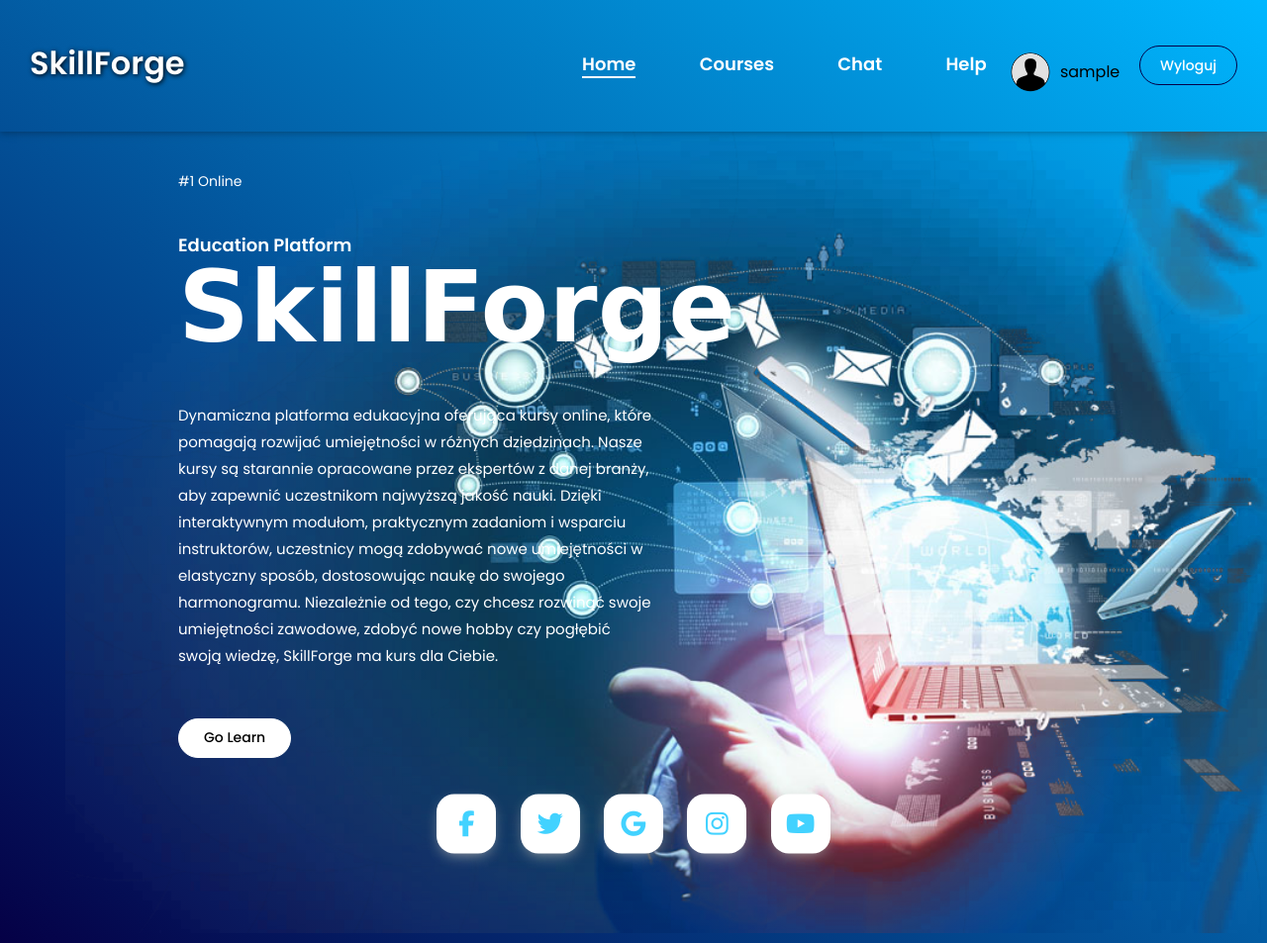
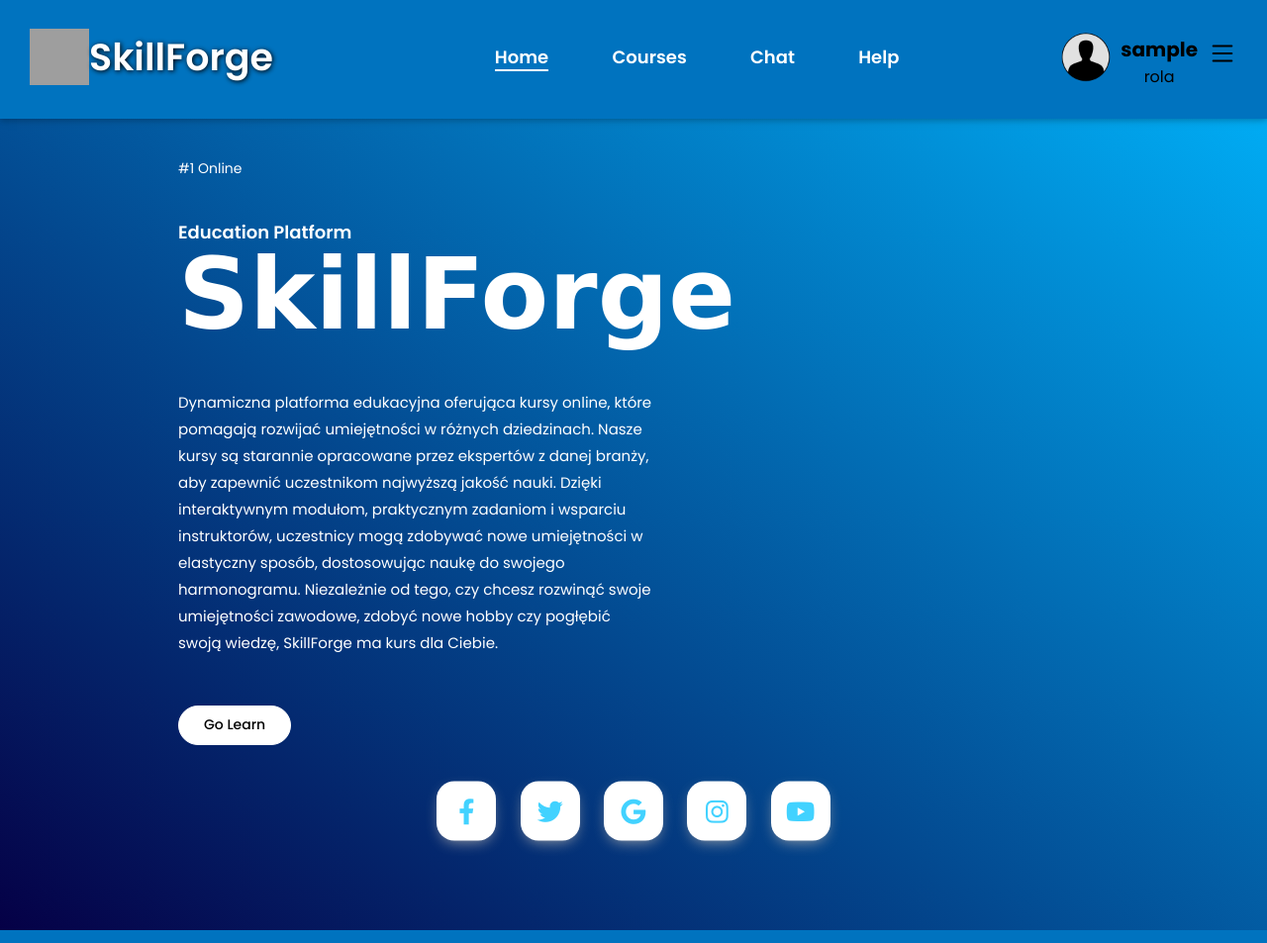
Before and after one commit to KamYloo/szkieletowe-projekt, a Django app: page / in a window 1280 px wide. Shown: the whole page at 99% size. Run offline with Django 4.2, Linux system fonts and the light colour scheme; the visitor is signed in with stand-in values (Sample User, id 1); grey boxes are pictures that could not be loaded.

Commit message:
poprawa navbara

```diff
--- a/mysite/cez/templates/base/base.html
+++ b/mysite/cez/templates/base/base.html
@@ -12,13 +12,9 @@
       href="https://fonts.googleapis.com/css2?family=Poppins:ital,wght@0,100;0,200;0,300;0,400;0,500;0,600;0,700;0,800;0,900;1,100;1,200;1,300;1,400;1,500;1,600;1,700;1,800;1,900&display=swap"
       rel="stylesheet"
     />
-
-      <link
+    <link
       rel="stylesheet"
-      href="https://cdnjs.cloudflare.com/ajax/libs/font-awesome/6.5.1/css/all.min.css"
-      integrity="sha512-DTOQO9RWCH3ppGqcWaEA1BIZOC6xxalwEsw9c2QQeAIftl+Vegovlnee1c9QX4TctnWMn13TZye+giMm8e2LwA=="
-      crossorigin="anonymous"
-      referrerpolicy="no-referrer"
+      href="https://cdnjs.cloudflare.com/ajax/libs/font-awesome/6.4.0/css/all.min.css"
     />
 
      <title>{% block title %}Template{% endblock %}</title>
--- a/mysite/cez/templates/base/navbar.html
+++ b/mysite/cez/templates/base/navbar.html
@@ -2,30 +2,40 @@
 
     <header>
             <div class="logo">
+                <img src="{% static 'images/logo.png' %}" alt="">
                 <h2><a href="{% url 'index' %}">SkillForge</a></h2>
             </div>
-
             <nav>
                 <ul>
                     <li class="active"><a href="{% url 'index' %}">Home</a></li>
                     <li><a href="{% url 'courses' %}">Courses</a></li>
                     <li><a href="#">Chat</a></li>
                     <li><a href="#">Help</a></li>
-              {% if request.user.is_authenticated %}
-              <li class="btn">
-                  <div class="user_header">
-                      <img src="{% static 'images/guest-user.webp' %}" />
-                      <p>{{user.username}}</p>
-                  </div>
-                <a href="{% url 'logout' %}">Wyloguj</a></li>
-              {% else %}
-            <li class="btn">
-                <div class="user_header">
-                      <img src="{% static 'images/guest-user.webp' %}" />
-                      <p>nick</p>
-                  </div>
-                <a href="{% url 'login' %}">Login</a></li>
-               {% endif %}
+
                 </ul>
             </nav>
+             {% if request.user.is_authenticated %}
+            <div class="user_data">
+              <img src="{% static 'images/guest-user.webp' %}" alt="">
+              <div class="user_data_name">
+                <h2>{{user.username}}</h2>
+                <p>rola</p>
+              </div>
+              <div class="menu">
+                <svg  id="select_menu" xmlns="http://www.w3.org/2000/svg" width="16" height="16" fill="currentColor" class="bi bi-list" viewBox="0 0 16 16">
+                  <path fill-rule="evenodd" d="M2.5 12a.5.5 0 0 1 .5-.5h10a.5.5 0 0 1 0 1H3a.5.5 0 0 1-.5-.5m0-4a.5.5 0 0 1 .5-.5h10a.5.5 0 0 1 0 1H3a.5.5 0 0 1-.5-.5m0-4a.5.5 0 0 1 .5-.5h10a.5.5 0 0 1 0 1H3a.5.5 0 0 1-.5-.5"/>
+                </svg>
+                <ul class="menu_list">
+                  <li class="option_menu" style="--i:2;">
+                      <a href="{% url 'profile' %}" class="option-text">Profil</a>
+                  </li>
+                  <li class="option_menu" style="--i:1;">
+                      <a href="{% url 'logout' %}" class="option-text">Logout</a>
+                  </li>
+              </ul>
+              </div>
+              </div>
+         {% else %}
+        <li class="btn"><a href="{% url 'login' %}">Login</a></li>
+           {% endif %}
         </header>
--- a/mysite/cez/templates/cez/index.html
+++ b/mysite/cez/templates/cez/index.html
@@ -39,7 +39,7 @@
           </a>
         </div>
         <div class="image">
-          <img src="{% static 'images/start_background.png' %}" />
+          <img src="" />
         </div>
       </div>
 {% endblock %}
--- a/mysite/static/js/script.js
+++ b/mysite/static/js/script.js
@@ -1,9 +1,15 @@
+const menu_button = document.getElementById("select_menu")
 const selectBtn1 = document.getElementById('select-btn1');
 const selectBtn2 = document.getElementById('select-btn2');
 const text1 = document.getElementById('text text1');
 const text2 = document.getElementById('text text2');
 const option1 = document.getElementsByClassName('option option1');
 const option2 = document.getElementsByClassName('option option2');
+
+
+menu_button.addEventListener('click', function() {
+    menu_button.classList.toggle('active');
+})
 
 selectBtn1.addEventListener('click', function() {
     selectBtn1.classList.toggle('active');
--- a/mysite/static/styles/style.css
+++ b/mysite/static/styles/style.css
@@ -1,4 +1,11 @@
-* {
+:root {
+    --color-main: #74c3ce;
+    --color-main-light: #0073bf;
+    --color-dark: #26273d;
+    --color-dark-medium: #efede7;
+  }
+
+*{
     padding: 0;
     margin: 0;
     box-sizing: border-box;
@@ -12,6 +19,8 @@ body {
     margin: 0 auto;
 }
 
+
+
 .layout {
     height: 100%;
     width: 100%;
@@ -19,21 +28,34 @@ body {
     background: linear-gradient(to right top, #050046, #00b7ff);
     position: relative;
 }
+.layout header .logo {
+    display: flex;
+    vertical-align: middle;
+    justify-content: space-between;
+}
 
-.layout header .logo h2 a {
+.layout header .logo img{
+    max-width: 60px;
+    max-height: 60px;
+}
+
+.layout header .logo h2 a{
     display: block;
-  font-size: 32px;
+    font-size: 38px;
     font-weight: 600;
     text-decoration: none;
     color: white;
     text-shadow: 1px 1px 5px black;
 }
 .layout header {
+    max-height: 120px;
+    background-color:  var(--color-main-light);
     display: flex;
     align-items: center;
     justify-content: space-between;
+     list-style: none;
     padding: 40px 30px 45px;
-  box-shadow: 0 2px 5px 0 rgba(0, 0, 0, 0.16), 0 2px 10px 0 rgba(0, 0, 0, 0.12);
+    box-shadow: 0 2px 5px 0 rgba(0,0,0,.16), 0 2px 10px 0 rgba(0,0,0,.12);
 }
 
 nav ul li {
@@ -41,26 +63,25 @@ nav ul li {
     display: inline-block;
 }
 
-nav ul li a {
+nav ul li a{
     text-decoration: none;
     color: white;
     margin-left: 60px;
     font-size: 18px;
     font-weight: 600;
     border-bottom: 2px solid transparent;
-  transition: 0.4s;
+    transition: .4s;
 }
 nav ul li:not(:last-child) a:hover,
-nav ul li:not(:last-child) a:focus {
+nav ul li:not(:last-child) a:focus{
     border-bottom: 2px solid white;
 }
 
-nav ul li.active a {
+nav ul li.active a{
     border-bottom: 2px solid white;
 }
 
-
-nav ul li.btn a {
+header .btn a {
     background: transparent;
     color: white;
     border: 1px solid #050046;
@@ -70,31 +91,99 @@ nav ul li.btn a {
     font-size: 14px;
     font-weight: 500;
     margin-left: 150px;
+    text-decoration: none;
 }
 
-nav ul li.btn:hover a {
+header .btn:hover a {
     border: 1px solid white;
     color: black;
     background: white;
-  transition: 0.4s;
+    transition: .4s;
 }
 
- .user_header {
+.user_data {
+    display: flex;
+    justify-content: space-between;
+    vertical-align: middle;
+    align-items: center;
+}
+
+.user_data img {
+    max-width: 50px;
+    max-height: 50px;
+    border-radius: 50%;
+}
+.user_data .user_data_name {
+    text-align: center;
+    margin-left: 10px;
+    margin-top: 10px;
+}
+
+.user_data_name h2{
+    font-size: 20px;
+    font-weight: bold;
+}
+
+.user_data svg {
+    min-width: 30px;
+    min-height: 40px;
+    margin-left: 10px;
+    cursor: pointer;
+}
+
+.menu .menu_list {
     position: absolute;
+    width: 120px;
+    margin-top: 45px;
+    right: 2px;
+}
+
+.menu_list .option_menu {
     display: flex;
     align-items: center;
-   margin-left: 20px;
+    width: 100%;
+    height: 55px;
+    background: #fff;
+    text-decoration: none;
+    padding: 0 16px;
+    cursor: pointer;
+    transform-origin: top;
+    opacity: 0;
+    transform: scale(0) translateY(-65px);
+    transition: opacity .5s ease-in-out, transform .5s ease-in-out, margin-bottom .2s ease-in-out;
+    transition-delay: calc(.1s * var(--i));
+
 }
 
-nav ul li .user_header img {
-  width: 40px;
-  height: 40px;
-  border-radius: 50%;
+.bi.bi-list.active~.menu_list .option_menu {
+    transition: opacity .5s ease-in-out, transform .5s ease-in-out, margin-bottom .2s ease-in-out;
+    transition-delay: calc(.1s * var(--i));
+    opacity: 1;
+    transform: scale(1) translateY(0);
+    margin-bottom: 0;
 }
 
-nav ul li .user_header p {
-margin-left: 10px;
+.menu_list .option_menu:hover {
+    background: #f2f2f2;
 }
+
+.menu_list .option_menu:nth-child(1) {
+    border-top-right-radius: 8px;
+    border-top-left-radius: 8px;
+}
+
+.menu_list .option_menu:nth-child(2) {
+    border-bottom-right-radius: 8px;
+    border-bottom-left-radius: 8px;
+}
+
+
+.option_menu .option-text {
+    text-decoration: none;
+    color: #050046;
+    font-size: 18px;
+}
+
 
 .content {
   padding-top: 60px;
@@ -408,7 +497,8 @@ margin-left: 10px;
 }
 
 .course img {
-  width: 300px;
+  max-width: 300px;
+    max-height: 200px;
   border-radius: 20px;
 }
 
```
Also changed, not shown: mysite/static/images/start_background.png (deleted). Lines whose indentation alone changed are shown as unchanged.
